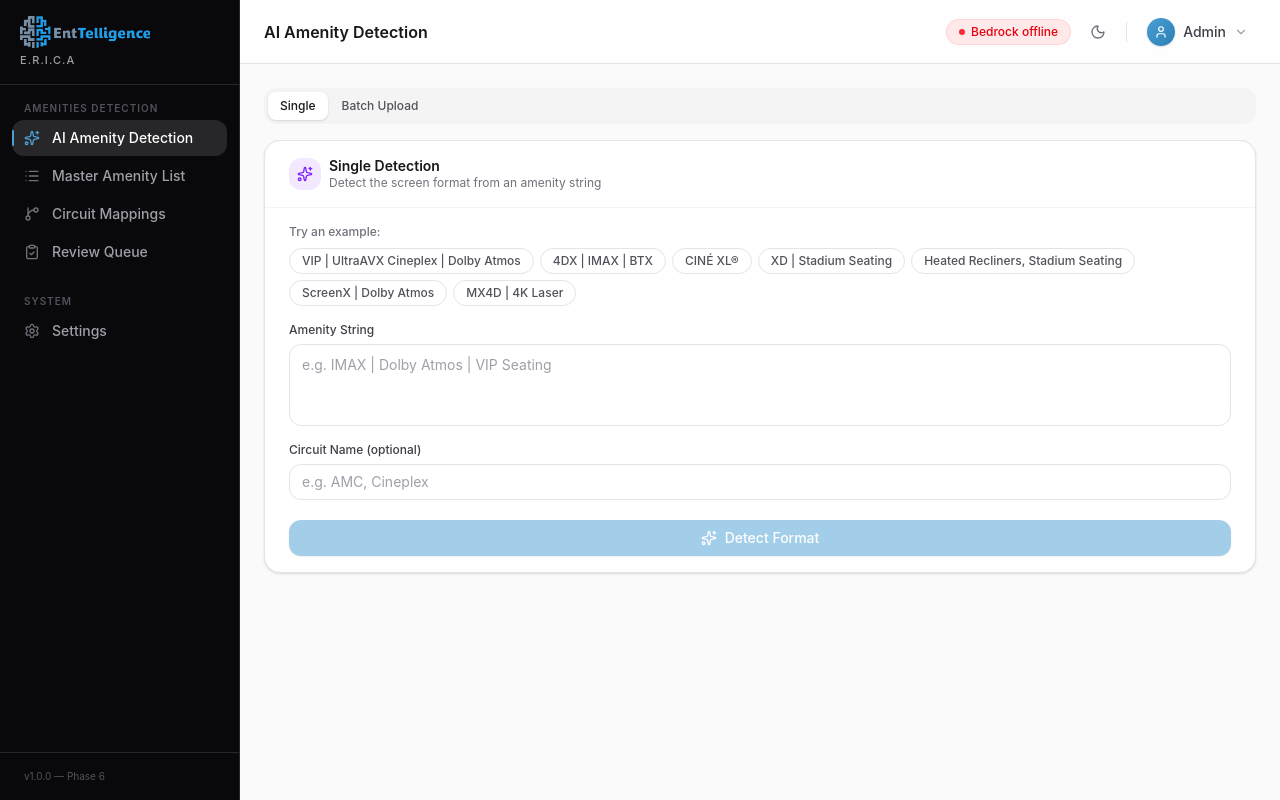
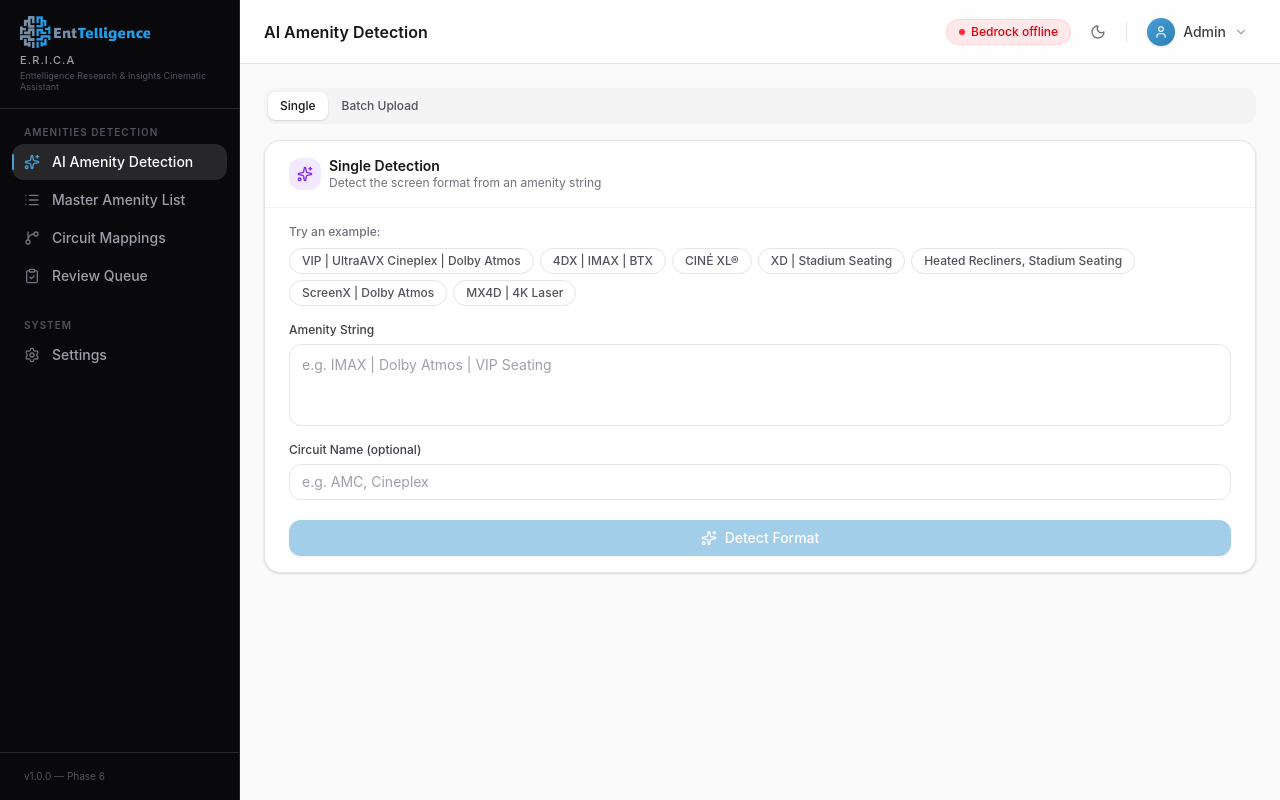
Before and after one commit to prad29/entelligence-ai, a React (Vite) app in the folder frontend/: page /detection in a window 1280 px wide. Built offline with nearby package versions, Linux system fonts and the light colour scheme; no server answers.

Commit message:
brand: add E.R.I.C.A full name below acronym in sidebar

```diff
--- a/frontend/src/components/layout/AppSidebar.tsx
+++ b/frontend/src/components/layout/AppSidebar.tsx
@@ -78,6 +78,9 @@ function SidebarContent({ onItemClick }: { onItemClick?: () => void }) {
         <p className="mt-1.5 text-[11px] font-medium tracking-widest text-zinc-400 leading-tight">
           E.R.I.C.A
         </p>
+        <p className="mt-0.5 text-[9px] text-zinc-600 leading-tight">
+          Enttelligence Research & Insights Cinematic Assistant
+        </p>
       </div>
 
       {/* Nav groups */}
```
